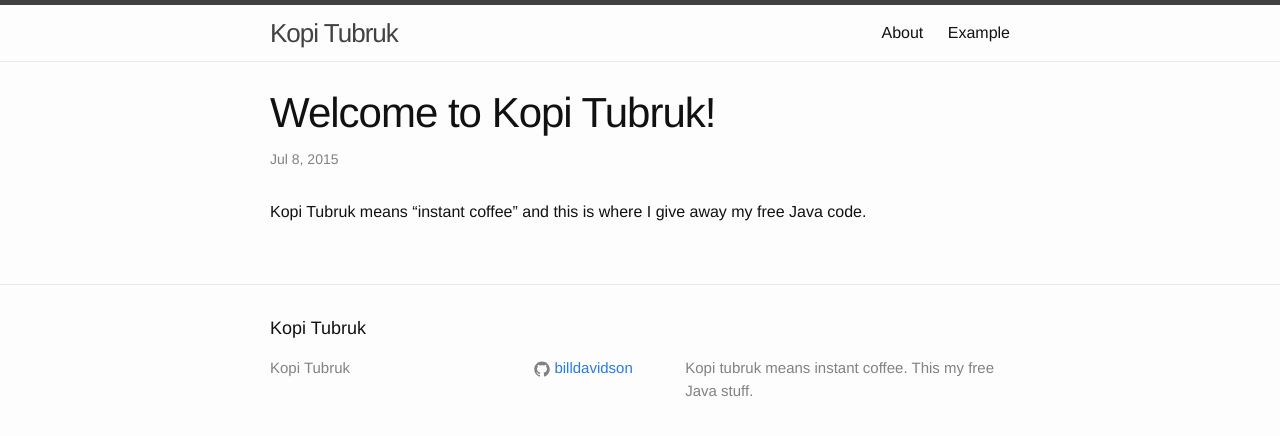
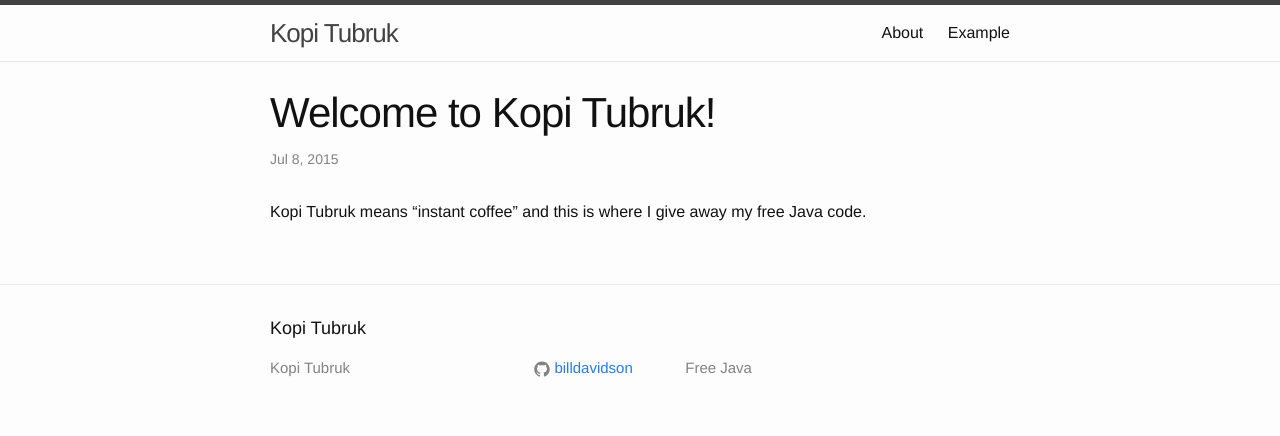
Before and after one commit to billdavidson/billdavidson.github.io, a Jekyll site: the page built from _posts/2015-07-08-welcome-to-kopitubruk.markdown, in a window 1280 px wide. Shown: the top 436 px of the page. Built offline with Jekyll 4.4.1, drawn with Linux system fonts in a browser that asks for light colours.

Commit message:
New workspace.

```diff
--- /dev/null
+++ b/CNAME
@@ -0,0 +1 @@
+kopitubruk.org
--- a/_config.yml
+++ b/_config.yml
@@ -2,7 +2,7 @@
 title: Kopi Tubruk
 email: bill.davidson@gmail.com
 description: > # this means to ignore newlines until "baseurl:"
-  Kopi tubruk means instant coffee.  This my free Java stuff.
+  Free Java
 baseurl: "" # the subpath of your site, e.g. /blog/
 url: "https://kopitubruk.org" # the base hostname & protocol for your site
 # twitter_username: jekyllrb
```
Also changed, not shown: .settings/org.eclipse.wst.common.project.facet.core.xml (added), _posts/2015-07-08-welcome-to-kopitubruk.markdown (line endings or trailing spaces), 5 other files.
